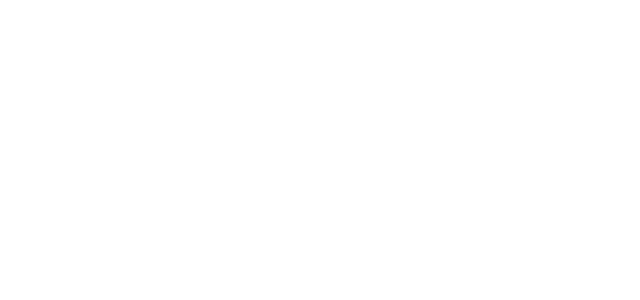
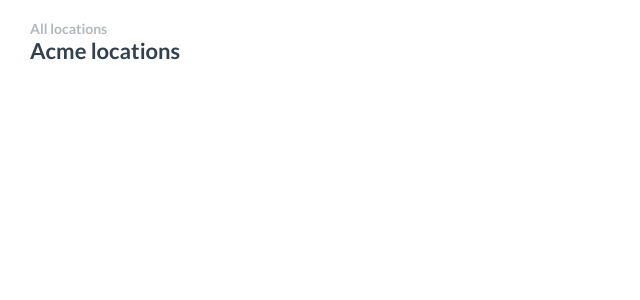
Before and after one commit to canthugeverycat/tymeshift-react-app, a React (Create React App) app: page / in a window 1280 px wide. Shown: the top 300 px of the page, without its empty margins (0-640 px from the left). Built offline with nearby package versions, Linux system fonts and the light colour scheme; the HTML template or start-up script is replaced by a standard one.

Commit message:
Added Container component

```diff
--- a/src/App.tsx
+++ b/src/App.tsx
@@ -1,11 +1,18 @@
 import React from 'react';
 
 import { GlobalStyles } from './utils/global.styles';
+import Container from './components/Container/styles';
+import Text from './components/Text/styles';
 
 const App: React.FC = () => {
   return (
     <>
       <GlobalStyles />
+
+      <Container direction="column" padding="20px 30px" >
+        <Text color="grey" weight="bold">All locations</Text>
+        <Text size="extraLarge" weight="semibold">Acme locations</Text>
+      </Container>
     </>
   );
 }
--- /dev/null
+++ b/src/components/Container/index.tsx
@@ -0,0 +1,13 @@
+import React from 'react';
+
+interface Props {
+    className?: string;
+    direction?: string;
+    padding?: string;
+};
+
+export const Container:React.FC <Props> = ({ className, children }) => {
+    return (
+       <p className={className}>{children}</p>
+    )
+};
--- /dev/null
+++ b/src/components/Container/styles.tsx
@@ -0,0 +1,8 @@
+import styled from 'styled-components';
+import { Container } from './index';
+
+export default styled(Container)`
+    display: flex;
+    flex-direction: ${({ direction }) => direction || 'dark' };
+    padding: ${({ padding }) => padding || '0' }
+`;
--- a/src/components/Text/index.tsx
+++ b/src/components/Text/index.tsx
@@ -6,7 +6,7 @@
     color?: keyof typeof colors;
     size?: keyof typeof fontSizes;
     weight?: keyof typeof fontWeights;
-}
+};
 
 export const Text:React.FC <Props> = ({ className, children }) => {
     return (
--- a/src/components/Text/styles.tsx
+++ b/src/components/Text/styles.tsx
@@ -3,7 +3,7 @@
 import { fontSizes, colors, fontWeights } from '../../utils/global.styles';
 
 export default styled(Text)`
-    color: ${({ color }) => colors[color || 'primary'] };
+    color: ${({ color }) => colors[color || 'dark'] };
     font-size: ${({ size }) => fontSizes[size || 'small'] };
     font-weight: ${({ weight }) => fontWeights[weight || 'regular'] };
 `;
--- a/src/utils/global.styles.ts
+++ b/src/utils/global.styles.ts
@@ -22,8 +22,8 @@
 };
 
 export const colors = {
-    primary: '#001122',
-    secondary: '#37B24D'
+    dark: 'rgba(0, 17, 34, 0.8)',
+    grey: 'rgba(0, 17, 34, 0.3)'
 };
 
 export const fontWeights = {
```
